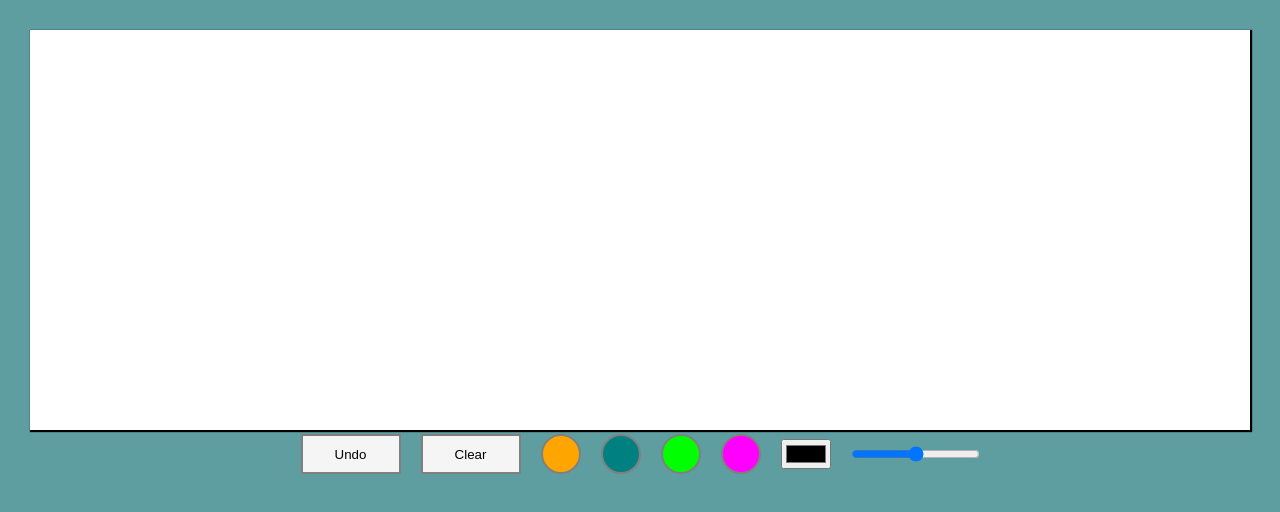
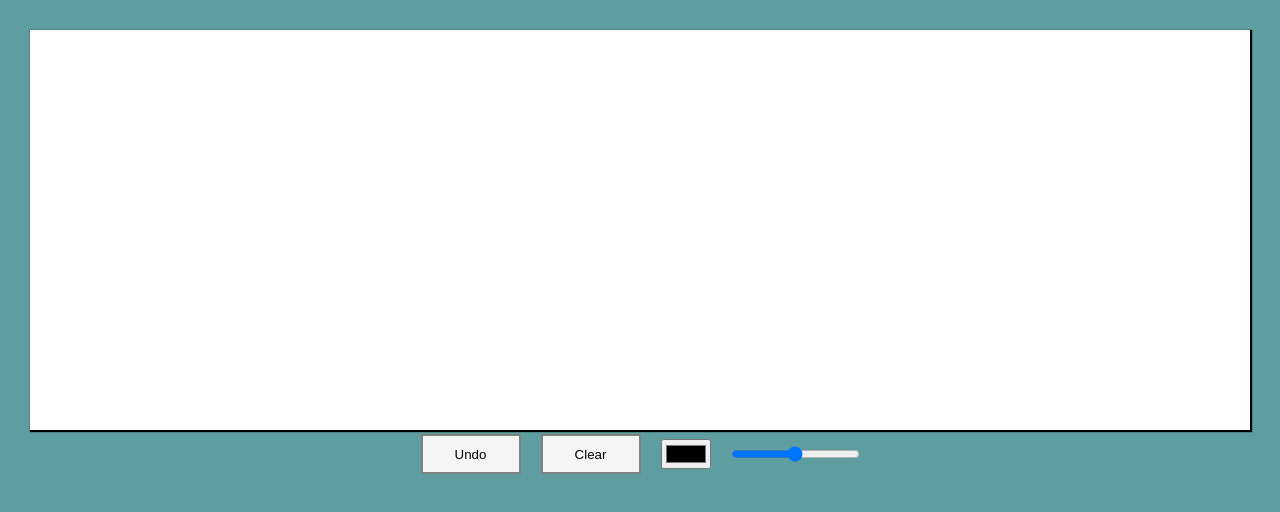
Before and after one commit to LegendLeaks/Drawing-Canvas, a plain HTML site: page index.html in a window 1280 px wide. Drawn offline with nearby package versions, Linux system fonts and the light colour scheme.

Commit message:
Removed Colour circles

```diff
--- a/index.html
+++ b/index.html
@@ -20,13 +20,8 @@
                 <button onclick="undo_last()" type="button" class="button">Undo</button>
                 <button onclick="clear_canvas()" type="button" class="button">Clear</button>
 
-                <div class="colour-field" style="background: orange;"></div>
-                <div class="colour-field" style="background: teal;"></div>
-                <div class="colour-field" style="background: lime;"></div>
-                <div class="colour-field" style="background: magenta;"></div>
-
                 <input oninput="draw_colour = this.value" type="color" class="colour-picker">
-                <input type="range" min="1" max="50" class="pen-range"
+                <input type="range" min="1" max="25" class="pen-range"
                         oninput="draw_width = this.value">
 
             </div>
```
